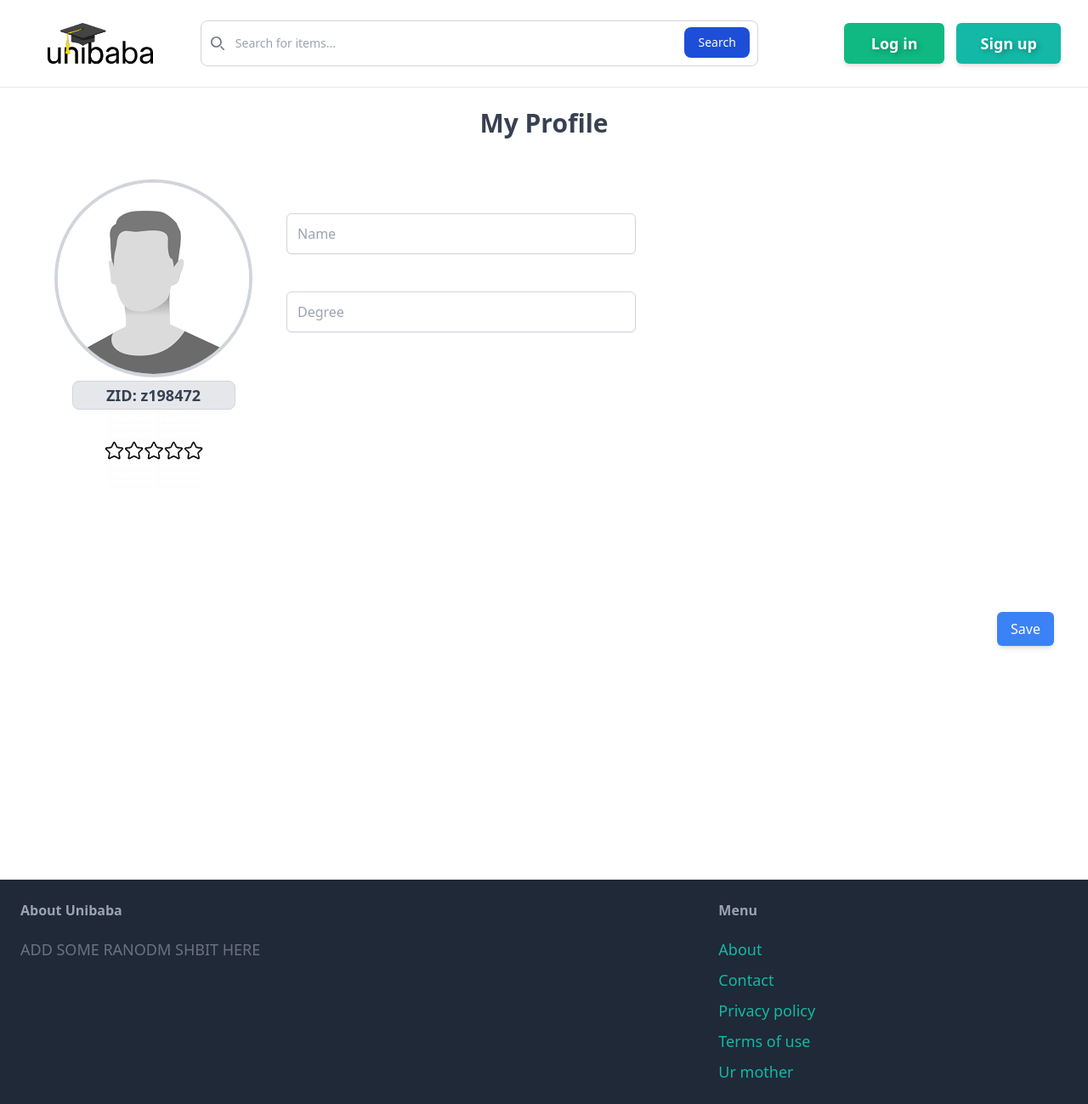
After one commit to uraneek123/unibaba, a Django app: page /dashboard/profile/ in a window 1280 px wide. The commit adds this page. Shown: the whole page at 85% size. Run offline with Django 5.2, Linux system fonts and the light colour scheme; some libraries are stand-ins or nearby versions.

Commit message:
ADDED PROFILE PAGE
Geiohjsfs

```diff
--- a/base/templates/base/templatepage.html
+++ b/base/templates/base/templatepage.html
@@ -59,7 +59,7 @@
                         <div id="dropdown" class="absolute right-0 mt-2 w-40 bg-white shadow-lg rounded-md opacity-0 transform scale-95 pointer-events-none transition-all duration-300 ease-out">
                           <ul>
                             <li><a href="{% url 'dashboard:index' %}" class="block px-4 py-2 text-sm font-semibold text-gray-700 hover:bg-gray-200">Dashboard</a></li>
-                            <li><a href="#" class="block px-4 py-2 text-sm font-semibold text-gray-700 hover:bg-gray-200">Profile</a></li>
+                            <li><a href="{% url 'dashboard:profile' %}" class="block px-4 py-2 text-sm font-semibold text-gray-700 hover:bg-gray-200">Profile</a></li>
                             <li><a href="#" class="block px-4 py-2 text-sm font-semibold text-gray-700 hover:bg-gray-200">Log out</a></li>
                           </ul>
                         </div>
--- /dev/null
+++ b/dashboard/templates/dashboard/profile.html
@@ -0,0 +1,36 @@
+{% extends 'base/templatepage.html' %}
+{%load static%}
+<!--Extend the template page and add ur stuff to avoid copy pasting-->
+
+{% block title %}Contact{% endblock %}
+
+{% block content %}
+    <h2 class="mb-12 text-3xl font-bold text-center text-gray-700">My Profile</h2>
+    <div class="flex space-x-10 items-start h-screen">
+        <div class="flex flex-col items-center">
+            <img src="{% static 'profile.jpg' %}"
+                alt="Profile"
+                class="w-50 h-50 rounded-full border-4 border-gray-300 ml-10">
+            <div class="mt-1 ml-10 flex justify-center items-center w-48 h-4 p-4 rounded-lg bg-gray-200 border border-gray-300">
+                <p class="text-lg font-semibold text-gray-700">ZID: z198472</p>
+            </div>
+                <img src="{% static 'stars.jpg' %}"
+                alt="Profile"
+                class="w-30 h-24 ml-10">
+        </div>
+        <div class="w-1/3 h-50 flex-col">
+            <input type="text" id="degree" name="degree" class="mt-10 mb-10 h-full p-3 w-full border border-gray-300 rounded-md shadow-sm focus:ring-blue-500 focus:border-blue-500" placeholder="Name">
+            <input type="text" id="degree" name="degree" class="mt-1 p-3 h-full w-full border border-gray-300 rounded-md shadow-sm focus:ring-blue-500 focus:border-blue-500" placeholder="Degree">
+        </div>
+
+        <div class="absolute bottom-10 right-10">
+            <button class="bg-blue-500 text-white py-2 px-4 rounded-md shadow-md hover:bg-blue-600">
+                Save
+            </button>
+        </div>
+    </div>
+
+       </div>
+
+
+{% endblock %}
--- a/dashboard/urls.py
+++ b/dashboard/urls.py
@@ -6,4 +6,5 @@ app_name = 'dashboard'
 
 urlpatterns = [
     path('', views.index, name='index'),
+    path("profile/", views.profile, name="profile"),
 ]
--- a/dashboard/views.py
+++ b/dashboard/views.py
@@ -10,3 +10,6 @@ def index(request):
     return render(request, 'dashboard/index.html', {
         'items': items,
     })
+
+def profile(request):
+    return render(request, "dashboard/profile.html")  # Renders the profile page
```
Also changed, not shown: dashboard/templates/dashboard/seller_profile.html (added, +12 -0 lines), base/static/profile.jpg (added), base/static/stars.jpg (added), base/views.py (line endings or trailing spaces).
